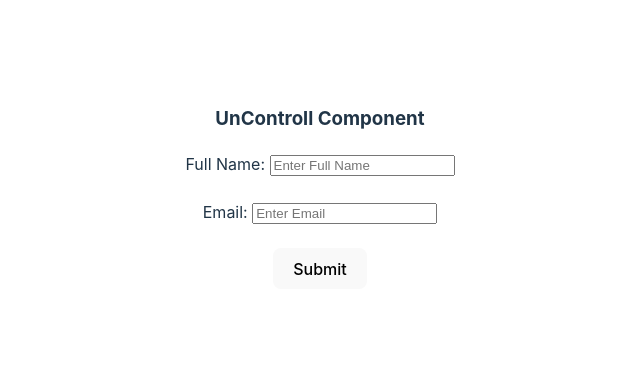
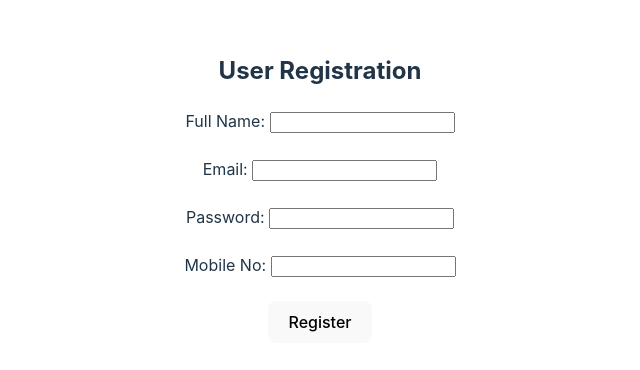
Before and after one commit to RWn-Girish/RW3-React-10AM, a React (Vite) app: page / in a window 1280 px wide. Shown: the part 212-582 px from the top of the page, without its empty margins (320-960 px from the left). Built offline with nearby package versions, Linux system fonts and the light colour scheme.

Commit message:
validation

```diff
--- a/src/App.jsx
+++ b/src/App.jsx
@@ -5,6 +5,7 @@ import ListComp from './Components/List';
 import React from 'react';
 import Controll from './Components/Controll/Controll';
 import Uncontroll from './Components/Controll/UnControll';
+import Validation from './Components/Validation/Validation';
 
 function App() {
 
@@ -14,7 +15,8 @@ function App() {
        {/* <Counter /> */}
        {/* <ListComp /> */}
        {/* <Controll /> */}
-       <Uncontroll />
+       {/* <Uncontroll /> */}
+       <Validation />
        </>
   )
 }
--- /dev/null
+++ b/src/Components/Validation/Validation.jsx
@@ -0,0 +1,106 @@
+import { useState } from "react";
+
+const Validation = () => {
+  const [userInput, setUserInput] = useState({
+    fname: "",
+    email: "",
+    password: "",
+    mobileNo: "",
+  });
+
+  const [errors, setErrors] = useState({});
+
+  const handleChange = (e) => {
+    const { name, value } = e.target;
+    setUserInput({
+      ...userInput,
+      // [e.target.name]: e.target.value
+      [name]: value,
+    });
+  };
+
+  const validate = () => {
+    let formErrors = {}
+
+    if(userInput.fname === ""){
+        formErrors.fname = "Full Name is not Empty"
+    }else if(userInput.fname.length <3){
+        formErrors.fname = "Minimum 3 Characters Required"
+    }
+    if(userInput.email === ""){
+        formErrors.email = "Email is not Empty"
+    }
+    if(userInput.password === ""){
+        formErrors.password = "Password is not Empty"
+    }else{
+
+        let pettern = /^(?=.*\d)(?=.*[!@#$%^&*])(?=.*[a-z])(?=.*[A-Z]).{6,}$/;
+        if(!pettern.test(userInput.password)){
+            formErrors.password = "Password in One Special Character, Uppercase, LowerCase, Number"
+        }
+    }
+
+    setErrors(formErrors);
+    if(Object.keys(formErrors).length > 0){
+        return false
+    }else{
+        return true
+    }
+  }
+
+  const handleSubmit = (e) => {
+    e.preventDefault();
+    if(validate()){
+        console.log("Submit ===>", userInput);
+    }
+  };
+  return (
+    <>
+      <h2>User Registration</h2>
+      <form onSubmit={handleSubmit}>
+        <lable>Full Name: </lable>
+        <input
+          type="text"
+          name="fname"
+          value={userInput.fname}
+          onChange={handleChange}
+        />
+        {errors.fname ? <i style={{color: "Red"}}>{errors.fname}</i> : ""}
+        <br />
+        <br />
+        <lable>Email: </lable>
+        <input
+          type="email"
+          name="email"
+          value={userInput.email}
+          onChange={handleChange}
+        />
+        {errors.email ? <i>{errors.email}</i> : ""}
+        <br />
+        <br />
+        <lable>Password: </lable>
+        <input
+          type="password"
+          name="password"
+          value={userInput.password}
+          onChange={handleChange}
+        />
+        {errors.password ? <i style={{color: "Red"}}>{errors.password}</i> : ""}
+        <br />
+        <br />
+        <lable>Mobile No: </lable>
+        <input
+          type="text"
+          name="mobileNo"
+          value={userInput.mobileNo}
+          onChange={handleChange}
+        />
+        <br />
+        <br />
+        <button type="submit">Register</button>
+      </form>
+    </>
+  );
+};
+
+export default Validation;
```
